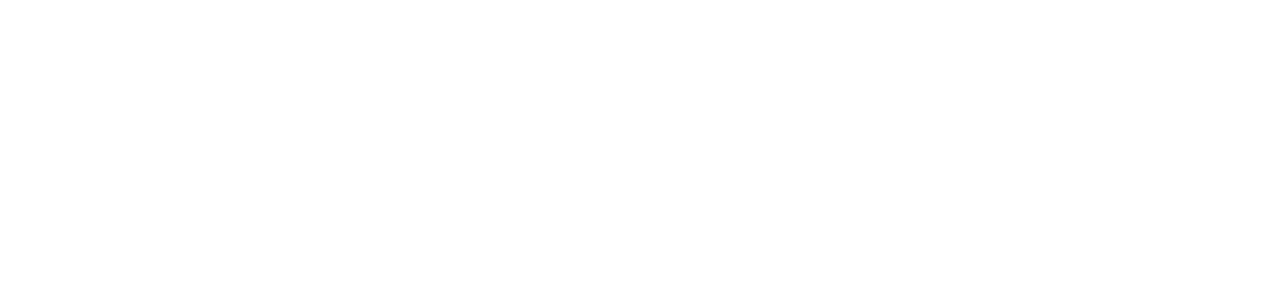
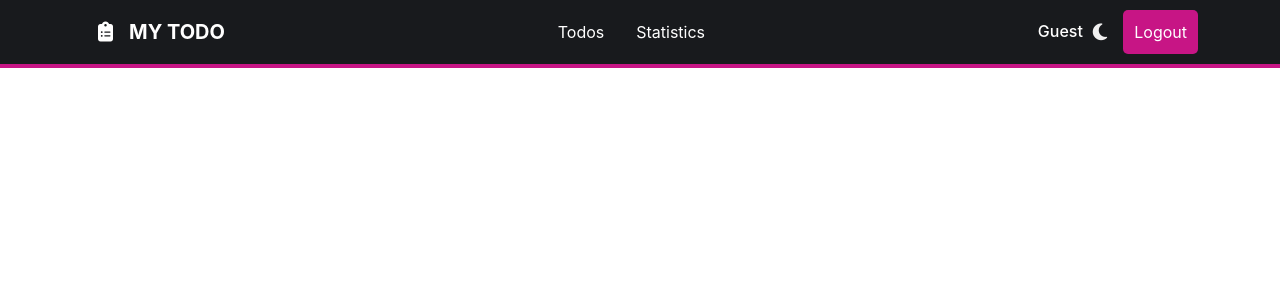
Before and after one commit to Marawan-Saqr/Todo-App, a React (Create React App) app: page /system in a window 1280 px wide. Before the commit this address had no page. Shown: the top 300 px of the page. Built offline with nearby package versions, Linux system fonts and the light colour scheme.

Commit message:
Added Topbar

```diff
--- a/public/index.html
+++ b/public/index.html
@@ -7,6 +7,8 @@
     <meta name="description" content="This Is Todo App" />
     <!--React Bootstrap-->
     <link rel="stylesheet" href="https://cdn.jsdelivr.net/npm/bootstrap@5.3.2/dist/css/bootstrap.min.css" integrity="sha384-T3c6CoIi6uLrA9TneNEoa7RxnatzjcDSCmG1MXxSR1GAsXEV/Dwwykc2MPK8M2HN" crossorigin="anonymous" />
+    <!--Fontawesome-->
+    <link rel="stylesheet" href="https://cdnjs.cloudflare.com/ajax/libs/font-awesome/6.1.1/css/all.min.css" integrity="sha512-KfkfwYDsLkIlwQp6LFnl8zNdLGxu9YAA1QvwINks4PhcElQSvqcyVLLD9aMhXd13uQjoXtEKNosOWaZqXgel0g==" crossorigin="anonymous" referrerpolicy="no-referrer"/>
     <title>Todo App</title>
   </head>
   <body>
--- a/src/App.js
+++ b/src/App.js
@@ -3,6 +3,7 @@
 import Auth from './Components/Auth/Auth.jsx';
 import Login from './Components/Auth/Login/Login.jsx';
 import Register from './Components/Auth/Register/Register.jsx';
+import System from './Components/System/System.jsx';
 
 
 
@@ -16,6 +17,7 @@
             <Route path="login" element={<Login />} />
             <Route path="register" element={<Register />} />
           </Route>
+          <Route path="system" element={<System />} />
         </Routes>
       </BrowserRouter>
     </div>
--- /dev/null
+++ b/src/Components/System/System.jsx
@@ -0,0 +1,14 @@
+import { Outlet } from 'react-router-dom';
+import TopBar from './TopBar/TopBar';
+
+
+const System = () => {
+  return (
+    <div>
+      <TopBar />
+      <Outlet />
+    </div>
+  )
+}
+
+export default System;
--- /dev/null
+++ b/src/Components/System/TopBar/TopBar.css
@@ -0,0 +1,86 @@
+.topbar {
+  background-color: #181a1d;
+  color: white;
+  padding: 10px 0;
+  border-bottom: 4px solid mediumvioletred;
+  transition: background-color 0.5s ease, color 0.5s ease;
+}
+
+.topbar .navbar-brand,
+.topbar .navbar-nav .nav-link,
+.topbar .welcome-text {
+  color: #ffffff !important;
+}
+
+.topbar .navbar-brand {
+  font-weight: bold;
+  font-size: 1.25rem;
+}
+
+.topbar .nav-link {
+  margin-right: 1rem;
+  transition: color 0.2s ease-in-out;
+  transition: all 0.5s;
+  -webkit-transition: 0.5s;
+  -moz-transition: 0.5s;
+  -ms-transition: 0.5s;
+  -o-transition: 0.5s;
+}
+
+.topbar .nav-link:hover {
+  color: mediumvioletred !important;
+  transform: scale(1.5, 1.5);
+  -webkit-transform: scale(1.5, 1.5);
+  -moz-transform: scale(1.5, 1.5);
+  -ms-transform: scale(1.5, 1.5);
+  -o-transform: scale(1.5, 1.5);
+  transition: 0.5s;
+  -webkit-transition: 0.5s;
+  -moz-transition: 0.5s;
+  -ms-transition: 0.5s;
+  -o-transition: 0.5s;
+}
+
+.topbar .welcome-text {
+  font-size: 1rem;
+  margin-bottom: 0px;
+}
+
+.topbar i {
+  margin: 0px 1rem;
+  cursor: pointer;
+  transition: 0.5s;
+  -webkit-transition: 0.5s;
+  -moz-transition: 0.5s;
+  -ms-transition: 0.5s;
+  -o-transition: 0.5s;
+}
+
+.topbar i:hover {
+  color: mediumvioletred;
+  transition: 0.5s;
+  -webkit-transition: 0.5s;
+  -moz-transition: 0.5s;
+  -ms-transition: 0.5s;
+  -o-transition: 0.5s;
+}
+
+.topbar .welcome-text {
+  color: #f0f0f0;
+  transition: color 0.5s ease;
+}
+
+.topbar .theme-icon {
+  color: #f0f0f0;
+  font-size: 1.2em;
+  transition: transform 0.3s ease, color 0.5s ease;
+}
+
+.topbar .theme-icon:hover {
+  transform: rotate(20deg);
+}
+
+.topbar .options {
+  display: flex;
+  align-items: center;
+}
--- /dev/null
+++ b/src/Components/System/TopBar/TopBar.jsx
@@ -0,0 +1,75 @@
+import React, { useState, useEffect } from 'react';
+import Container from 'react-bootstrap/Container';
+import Nav from 'react-bootstrap/Nav';
+import Navbar from 'react-bootstrap/Navbar';
+import components from '../../../Shared/Styled-components/Buttons';
+import './TopBar.css';
+
+const TopBar = () => {
+
+  // Component States
+  const [isDarkMode, setIsDarkMode] = useState(false);
+
+
+  // Dark Mode Function
+  const toggleDarkMode = () => {
+    setIsDarkMode(!isDarkMode);
+    document.body.classList.toggle('dark-mode', !isDarkMode);
+    localStorage.setItem('darkMode', !isDarkMode);
+  };
+  useEffect(() => {
+    const darkModePreference = localStorage.getItem('darkMode');
+    if (darkModePreference) {
+      setIsDarkMode(darkModePreference === 'true');
+      document.body.classList.toggle('dark-mode', darkModePreference === 'true');
+    }
+  }, []);
+
+
+  // Extract Token To Get Email
+  const getEmailFromToken = () => {
+    const token = localStorage.getItem('token');
+    if (!token) return null;
+    try {
+      const base64Url = token.split('.')[1];
+      const base64 = base64Url.replace(/-/g, '+').replace(/_/g, '/');
+      const jsonPayload = decodeURIComponent(
+        atob(base64)
+          .split('')
+          .map((c) => '%' + ('00' + c.charCodeAt(0).toString(16)).slice(-2))
+          .join('')
+      );
+      const payload = JSON.parse(jsonPayload);
+      return payload.email || null;
+    } catch (error) {
+      console.error('Invalid token', error);
+      return null;
+    }
+  };
+  const email = getEmailFromToken();
+
+
+  return (
+    <div>
+      <Navbar expand="lg" className="topbar">
+        <Container>
+          <Navbar.Brand href="#"><i class="fa-solid fa-clipboard-list"></i>MY TODO</Navbar.Brand>
+          <Navbar.Toggle aria-controls="navbarScroll" />
+          <Navbar.Collapse id="navbarScroll">
+            <Nav className="m-auto my-2 my-lg-0" navbarScroll>
+              <Nav.Link href="#todos">Todos</Nav.Link>
+              <Nav.Link href="#statistics">Statistics</Nav.Link>
+            </Nav>
+            <div className='options'>
+              <h6 className="welcome-text">{email ? email : "Guest"}</h6>
+              <i className={`fa-solid ${isDarkMode ? 'fa-sun' : 'fa-moon'} theme-icon`} onClick={toggleDarkMode} style={{ cursor: 'pointer', marginLeft: '10px' }}></i>
+              <components.DangerButton className="logout-btn">Logout</components.DangerButton>
+            </div>
+          </Navbar.Collapse>
+        </Container>
+      </Navbar>
+    </div>
+  );
+};
+
+export default TopBar;
--- /dev/null
+++ b/src/Shared/Styled-components/Buttons.js
@@ -0,0 +1,35 @@
+import styled from 'styled-components';
+
+const DangerButton = styled.button`
+  background-color: mediumvioletred;
+  color: #fff;
+  border: none;
+  padding: 10px 11px;
+  font-size: 16px;
+  border-radius: 5px;
+  cursor: pointer;
+  transition: background-color 0.3s ease;
+
+  &:hover {
+    background-color: #72054a;
+  }
+`;
+
+const PrimaryButton = styled.button`
+  background-color: #007bff;
+  color: #fff;
+  border: none;
+  padding: 10px 20px;
+  font-size: 16px;
+  border-radius: 5px;
+  cursor: pointer;
+  transition: background-color 0.3s ease;
+
+  &:hover {
+    background-color: #0056b3;
+  }
+`;
+
+
+const components = { DangerButton, PrimaryButton };
+export default components;
--- a/src/index.css
+++ b/src/index.css
@@ -5,6 +5,13 @@
     sans-serif;
   -webkit-font-smoothing: antialiased;
   -moz-osx-font-smoothing: grayscale;
+  transition: background-color 0.5s ease, color 0.5s ease;
+}
+
+body.dark-mode {
+  background-color: #121212;
+  color: #f0f0f0;
+  transition: background-color 0.5s ease, color 0.5s ease;
 }
 
 code {
```
Also changed, not shown: 1 other file (tests, documents, lock files or other folders).
